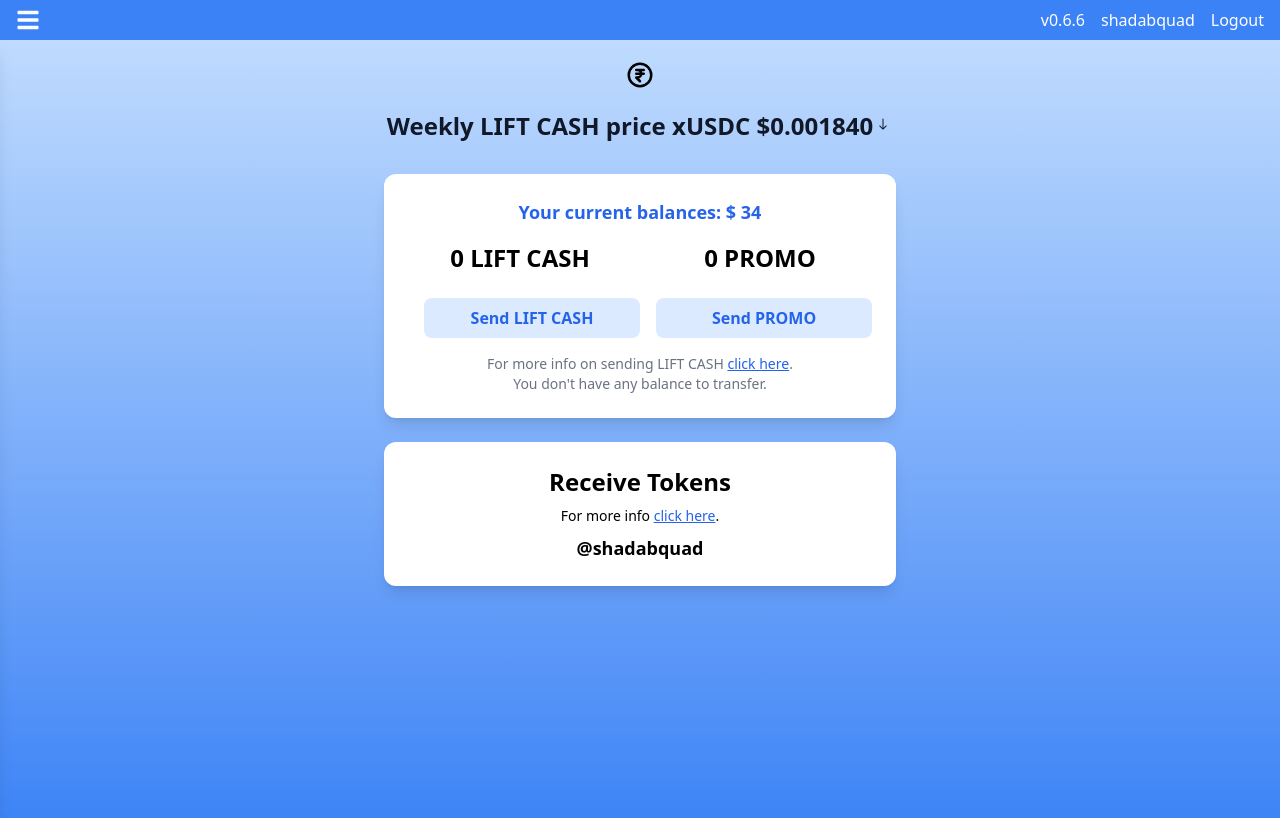
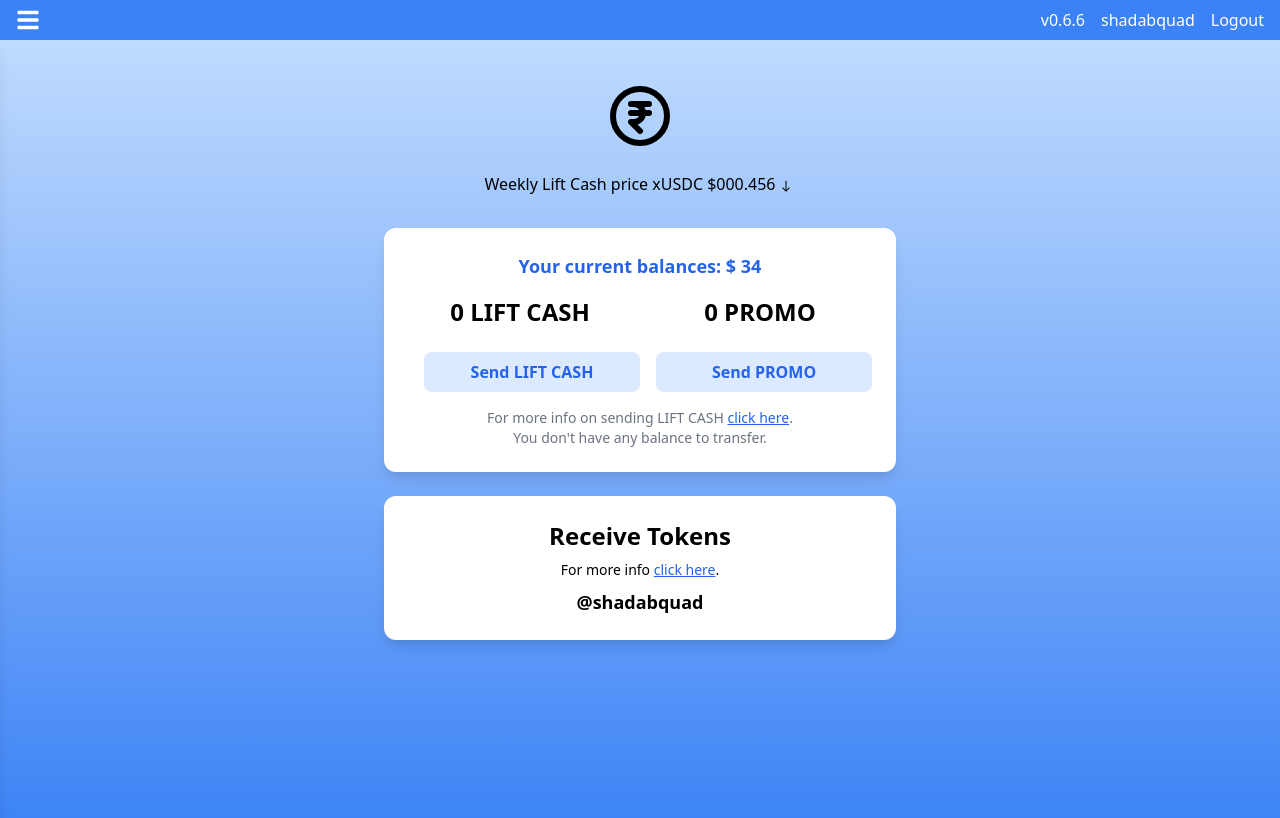
Before and after one commit to ICP-hub/liftcash, a React (Vite) app in the folder src/Lift_Cash_frontend/: page /transfer in a window 1280 px wide. Shown: the top 818 px of the page. Built offline with nearby package versions, Linux system fonts and the light colour scheme.

Commit message:
rectoring component

```diff
--- /dev/null
+++ b/src/Lift_Cash_frontend/src/components/dashboardHead/DashBoardHead.css
@@ -0,0 +1,10 @@
+.claim-assets-logo {
+  @apply mt-5 text-7xl  font-bold  flex justify-center items-center;
+}
+.claim-assets-tagline {
+  @apply mt-5  flex justify-center items-center;
+}
+
+.claim-assets-tagline-icon {
+  @apply text-xl pt-1;
+}
--- /dev/null
+++ b/src/Lift_Cash_frontend/src/components/dashboardHead/DashBoardHead.jsx
@@ -0,0 +1,22 @@
+import { IoIosArrowRoundDown } from "react-icons/io";
+import { HiOutlineCurrencyRupee } from "react-icons/hi";
+import "./DashBoardHead.css";
+
+const DashBoardHead = () => {
+  return (
+    <>
+      <div className="claim-assets-logo ">
+        {/* logo */}
+        <HiOutlineCurrencyRupee />
+      </div>
+      <div className="claim-assets-tagline">
+        <p>Weekly Lift Cash price xUSDC $000.456 </p>
+        <span className="claim-assets-tagline-icon">
+          <IoIosArrowRoundDown />
+        </span>
+      </div>
+    </>
+  );
+};
+
+export default DashBoardHead;
--- a/src/Lift_Cash_frontend/src/pages/activitiesPage/ActivitiesPage.jsx
+++ b/src/Lift_Cash_frontend/src/pages/activitiesPage/ActivitiesPage.jsx
@@ -1,7 +1,12 @@
 import React from "react";
+import DashBoardHead from "../../components/dashboardHead/DashBoardHead";
 
 const ActivitiesPage = () => {
-  return <div className="text-center">ActivitiesPage</div>;
+  return (
+    <>
+      <DashBoardHead />
+    </>
+  );
 };
 
 export default ActivitiesPage;
--- a/src/Lift_Cash_frontend/src/pages/claimAndAssetsPage/ClaimAndAssets.css
+++ b/src/Lift_Cash_frontend/src/pages/claimAndAssetsPage/ClaimAndAssets.css
@@ -1,15 +1,5 @@
 .claim-assets-main-div {
   @apply min-h-screen bg-gradient-to-b from-blue-200 to-blue-500 flex flex-col items-center;
-}
-.claim-assets-logo {
-  @apply mt-5 text-3xl font-bold;
-}
-.claim-assets-tagline {
-  @apply mt-5 flex;
-}
-
-.claim-assets-tagline-icon {
-  @apply text-xl pt-1;
 }
 
 .claim-asstes-first-container {
--- a/src/Lift_Cash_frontend/src/pages/claimAndAssetsPage/ClaimAndAssets.jsx
+++ b/src/Lift_Cash_frontend/src/pages/claimAndAssetsPage/ClaimAndAssets.jsx
@@ -1,20 +1,10 @@
-import { IoIosArrowRoundDown } from "react-icons/io";
-import { HiOutlineCurrencyRupee } from "react-icons/hi";
 import "./ClaimAndAssets.css";
+import DashBoardHead from "../../components/dashboardHead/DashBoardHead";
 const ClaimAndAssets = () => {
   return (
     <div className="claim-assets-main-div">
       {/* Main content */}
-      <div className="claim-assets-logo ">
-        {/* logo */}
-        <HiOutlineCurrencyRupee />
-      </div>
-      <div className="claim-assets-tagline">
-        <p>Weekly Lift Cash price xUSDC $000.456 </p>
-        <span className="claim-assets-tagline-icon">
-          <IoIosArrowRoundDown />
-        </span>
-      </div>
+      <DashBoardHead />
 
       <div className="claim-asstes-first-container">
         {/* PROMO and LIFT */}
--- a/src/Lift_Cash_frontend/src/pages/transferPage/TransferPage.css
+++ b/src/Lift_Cash_frontend/src/pages/transferPage/TransferPage.css
@@ -1,15 +1,5 @@
 .transfer-main-section {
   @apply min-h-screen bg-gradient-to-b from-blue-200 to-blue-500 flex flex-col items-center p-5;
-}
-.transfer-header-section-logo {
-  @apply text-3xl font-bold;
-}
-
-.transfer-header-section-tagline {
-  @apply text-center text-gray-900 mt-5 text-2xl font-bold flex;
-}
-.transfer-header-section-tagline-icon {
-  @apply text-xl mt-1;
 }
 
 .transfer-balance-card-section-main {
--- a/src/Lift_Cash_frontend/src/pages/transferPage/Transferpage.jsx
+++ b/src/Lift_Cash_frontend/src/pages/transferPage/Transferpage.jsx
@@ -1,18 +1,11 @@
-import { HiOutlineCurrencyRupee } from "react-icons/hi";
-import { IoIosArrowRoundDown } from "react-icons/io";
 import "./TransferPage.css";
+import DashBoardHead from "../../components/dashboardHead/DashBoardHead";
 
 const Transferpage = () => {
   return (
     <div className="transfer-main-section">
       {/* Header Section */}
-      <div className="transfer-header-section-logo">
-        <HiOutlineCurrencyRupee />
-      </div>
-      <div className="transfer-header-section-tagline">
-        <p>Weekly LIFT CASH price xUSDC $0.001840</p>
-        <IoIosArrowRoundDown className="transfer-header-section-tagline-icon " />
-      </div>
+      <DashBoardHead />
 
       {/* Balance Card */}
       <div className="transfer-balance-card-section-main ">
```
